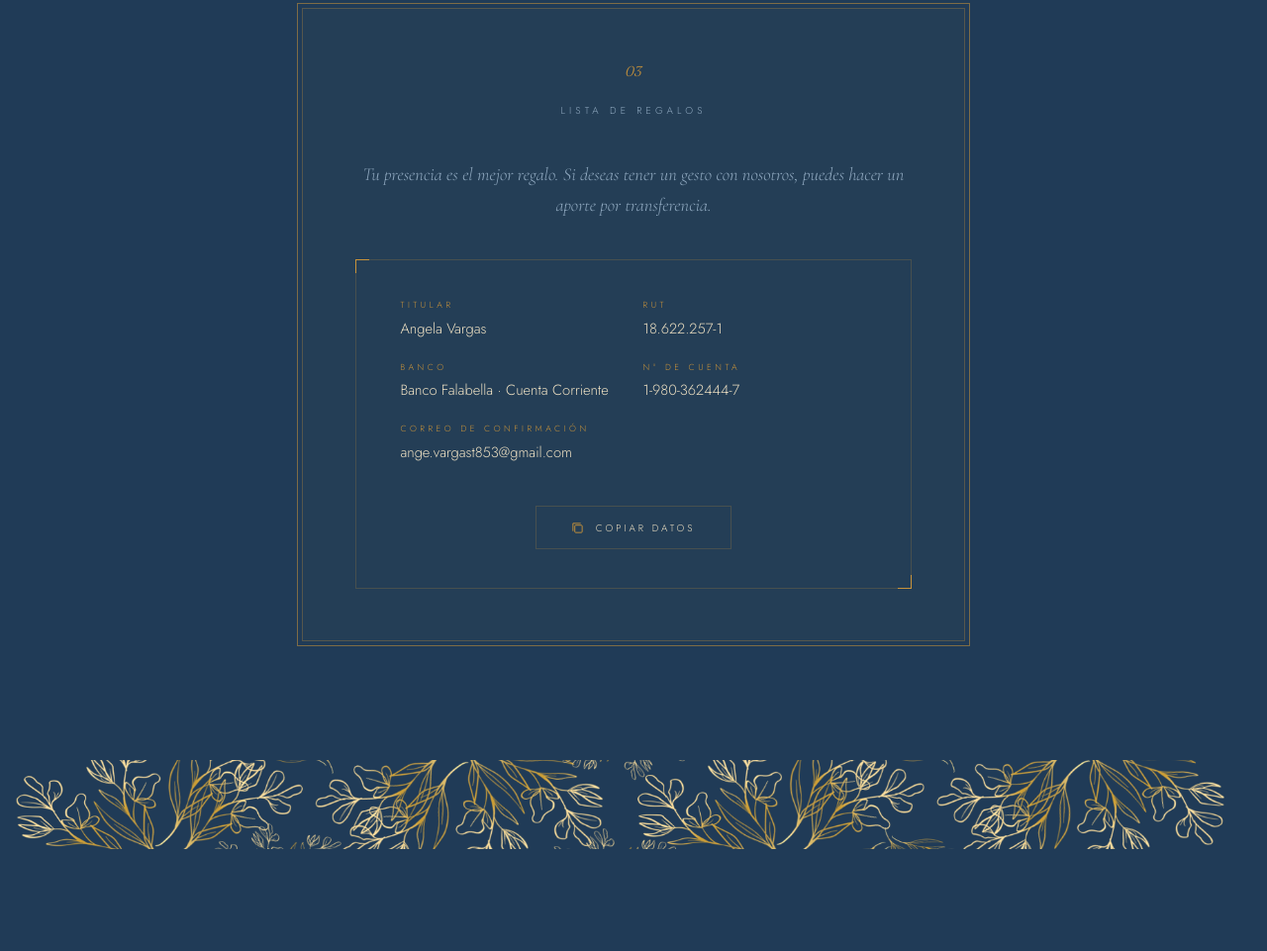
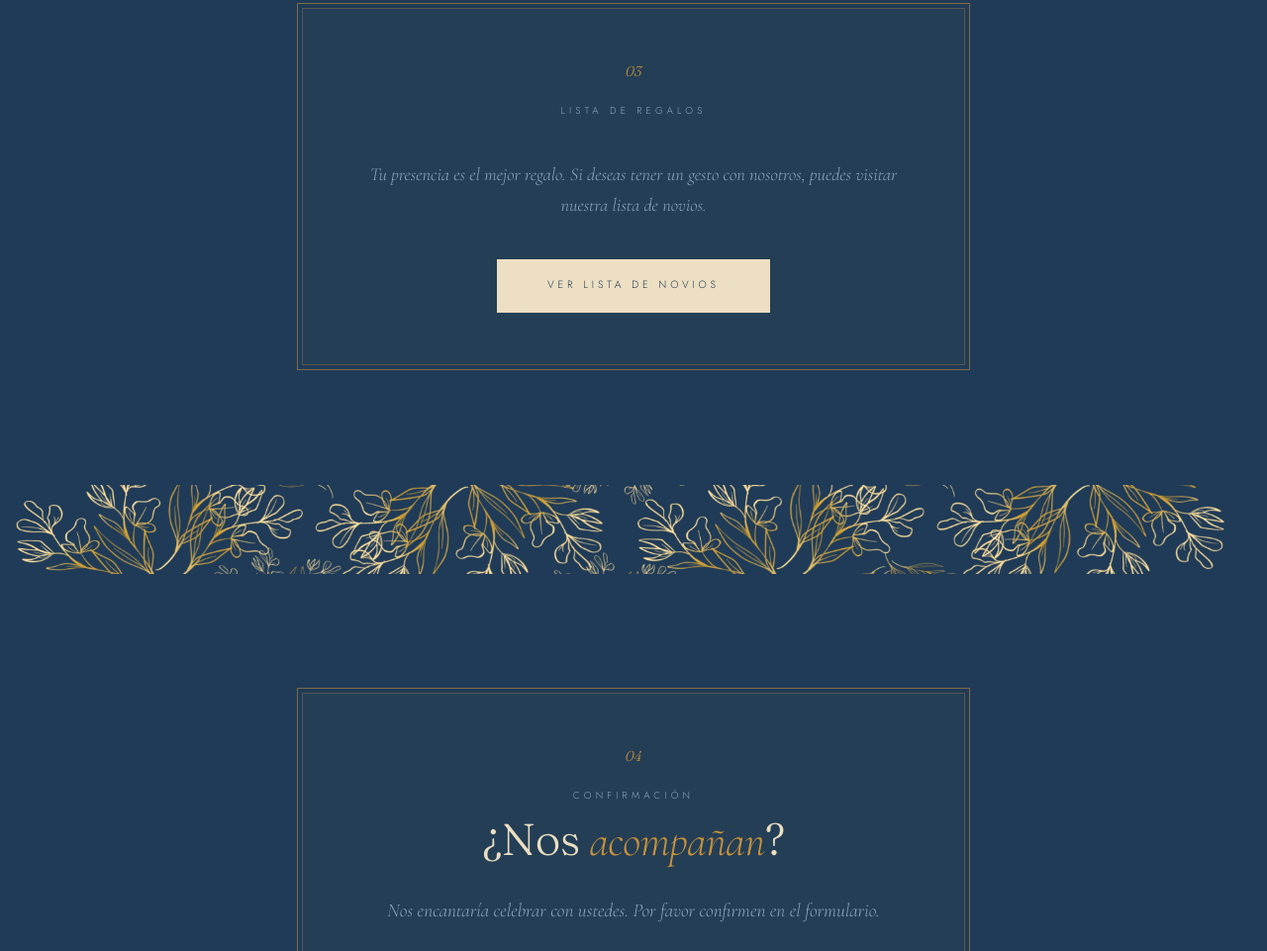
Before and after one commit to alvarogalvez/wedding_invites, a plain HTML site: page docs/double/index.html in a window 1280 px wide. Shown: the part 3037-3998 px from the top of the page at 99% size. Drawn offline with Linux system fonts and the light colour scheme; a web font is replaced by a local one.

Commit message:
feat: reemplaza datos de transferencia por boton a lista de novios
En blue-min y blue-min-double (y sus builds en docs/single y docs/double):
- Quita la tarjeta con titular/RUT/banco/cuenta/correo y el boton copiar
- Deja un unico boton "Ver lista de novios" con href placeholder
  (ENLACE_LISTA_DE_NOVIOS_AQUI) para pegar el enlace real
- Actualiza la nota: ya no menciona transferencia

Co-Authored-By: Claude Opus 4.8 <noreply@anthropic.com>

```diff
--- a/docs/double/index.html
+++ b/docs/double/index.html
@@ -187,17 +187,8 @@
       <span class="sec-num">03</span>
       <span class="sec-label">Lista de regalos</span>
     </div>
-    <p class="gf-note rv">Tu presencia es el mejor regalo. Si deseas tener un gesto con nosotros, puedes hacer un aporte por transferencia.</p>
-    <div class="gf-card rv">
-      <div class="gf-row">
-        <div><p class="k">Titular</p><p class="v">Angela Vargas</p></div>
-        <div><p class="k">RUT</p><p class="v">18.622.257-1</p></div>
-        <div><p class="k">Banco</p><p class="v">Banco Falabella · Cuenta Corriente</p></div>
-        <div><p class="k">N° de cuenta</p><p class="v" id="gf-acct">1-980-362444-7</p></div>
-        <div><p class="k">Correo de confirmación</p><p class="v">ange.vargast853@gmail.com</p></div>
-      </div>
-      <div class="det-cal"><button class="cal-btn" onclick="copyAccount()"><svg width="13" height="13" viewBox="0 0 14 14" fill="none"><rect x="4" y="4" width="8" height="8" rx="1" stroke="currentColor" stroke-width="1"/><path d="M2 10V2h8" stroke="currentColor" stroke-width="1" stroke-linecap="round"/></svg><span>Copiar Datos</span></button></div>
-    </div>
+    <p class="gf-note rv">Tu presencia es el mejor regalo. Si deseas tener un gesto con nosotros, puedes visitar nuestra lista de novios.</p>
+    <a class="rsvp-cta rv" href="ENLACE_LISTA_DE_NOVIOS_AQUI" target="_blank"><span>Ver lista de novios</span></a>
   </div>
 </section>
 
```
Also changed, not shown: docs/single/index.html (+2 -11 lines), src/blue-min-double.html (+2 -11 lines), src/blue-min.html (+2 -11 lines).
